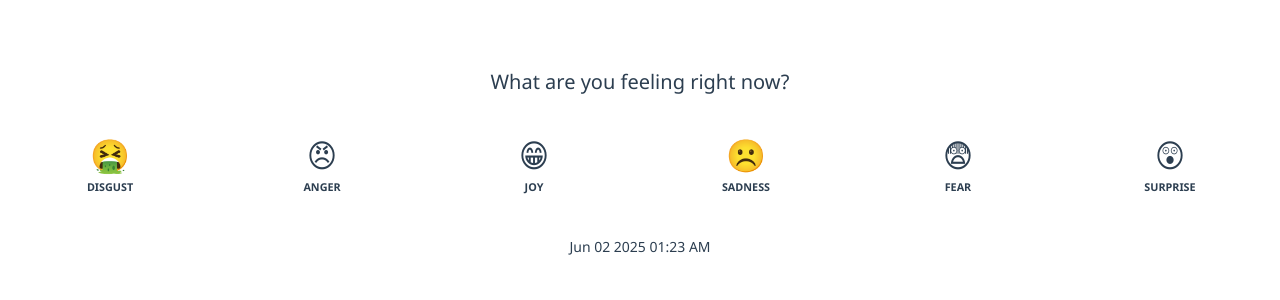
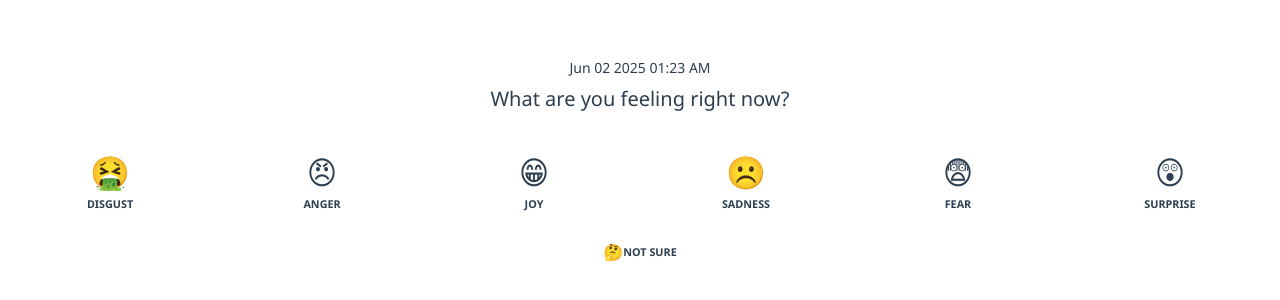
Before and after one commit to marvinisaac/withbloo, a Vue app in the folder ui/: page / in a window 1280 px wide. Shown: the part 238-538 px from the top of the page. Built offline with nearby package versions, Linux system fonts and the light colour scheme.

Commit message:
:construction: Add "Not Sure" option in Check In page

```diff
--- a/ui/src/page/CheckIn.vue
+++ b/ui/src/page/CheckIn.vue
@@ -1,5 +1,4 @@
 <script setup>
-
     const today = new Date();
     const formattedDate = today.toLocaleDateString('en-US', {
             year: 'numeric',
@@ -23,21 +22,27 @@
 
 <template>
     <div class="container-check-in">
+        <p class="date-current">
+            {{ formattedDate }}
+        </p>
         <p class="check-in-prompt">
             What are you feeling right now?
         </p>
         <div class="check-in-choices">
+            <div class="choice-emotions">
                 <div class="choice"
                     v-for="(emotion, index) in emotionsBasic"
                     :key="index"
                 >
-                <span class="choice-emoji">  {{ emotion.emoji }}</span>
-                <span class="choice-text"> {{ emotion.text }}</span>
+                    <span class="choice-emoji"> {{ emotion.emoji }} </span>
+                    <span class="choice-text"> {{ emotion.text }} </span>
                 </div>
             </div>
-        <p class="date-current">
-            {{ formattedDate }}
-        </p>
+            <div class="choice-nothing">
+                <span class="choice-emoji"> 🤔 </span>
+                <span class="choice-text"> Not sure </span>
+            </div>
+        </div>
     </div>
 </template>
 
@@ -49,14 +54,21 @@
     min-height: 100vh;
     text-align: center;
     width: 100%;
+    .date-current {
+        font-size: 0.875rem;
+    }
     .check-in-prompt {
         font-size: 1.25rem;
     }
     .check-in-choices {
         display: flex;
+            flex-direction: column;
+            gap: 1rem;
+        margin-top: 2rem;
+        .choice-emotions {
+            display: flex;
                 gap: 0.25rem;
                 justify-content: center;
-        margin: 2rem 0;
             .choice {
                 cursor: pointer;
                 display: flex;
@@ -79,8 +91,25 @@
                 }
             }
         }
-    .date-current {
-        font-size: 0.875rem;
+        .choice-nothing {
+            cursor: pointer;
+            display: flex;
+                align-items: center;
+                justify-content: center;
+            margin: 0 auto;
+            padding: 0.5rem;
+            width: auto;
+            .choice-emoji {
+                font-size: 1rem;
+                line-height: 0.875;
+            }
+            .choice-text {
+                font-size: 0.675rem;
+                font-weight: bold;
+                line-height: 1rem;
+                text-transform: uppercase;
+            }
+        }
     }
 }
 </style>
```
Lines whose indentation alone changed are shown as unchanged.
